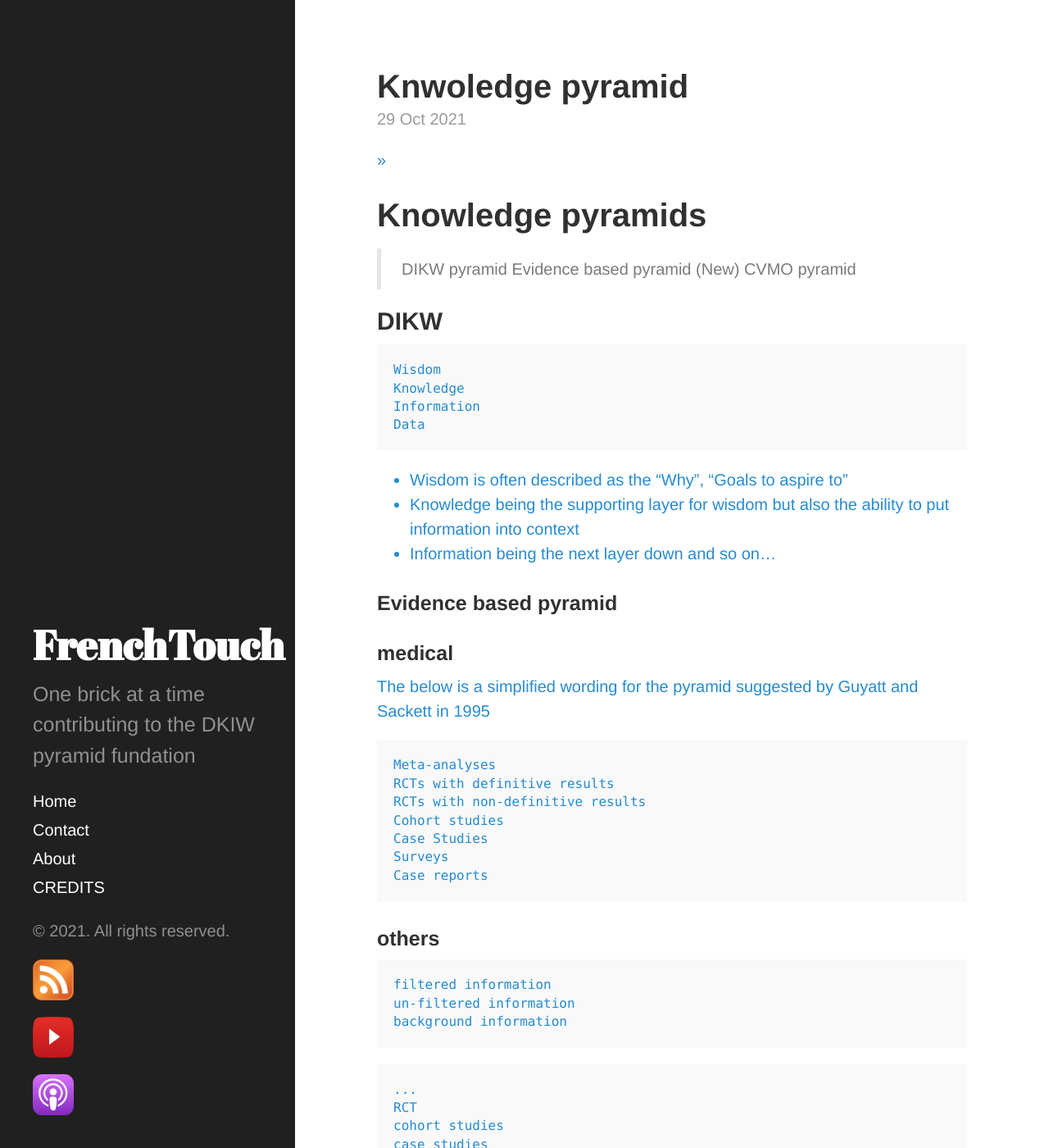
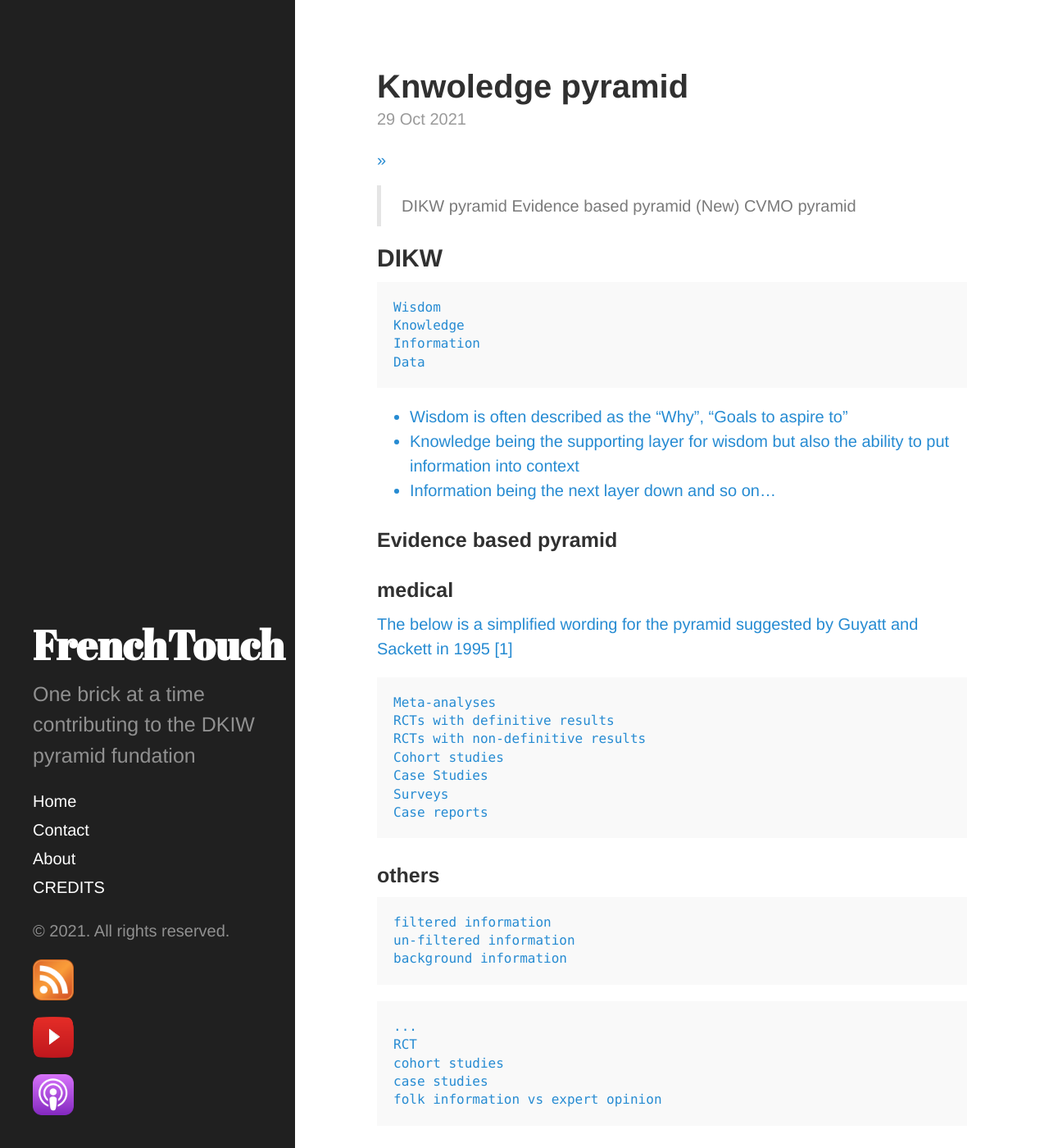
Before and after one commit to touch4tech/touch4tech, a Jekyll site: the page built from _posts/2021-10-29-knowledge_pyramids.md, in a window 1280 px wide and 1400 px high. Shown: the whole window at 82% size. Built offline with Jekyll 4.4.1, drawn with Linux system fonts in a browser that asks for light colours.

Commit message:
editions to pyramid article

````diff
--- a/_posts/2021-10-29-knowledge_pyramids.md
+++ b/_posts/2021-10-29-knowledge_pyramids.md
@@ -1,10 +1,8 @@
 ---
 layout: post
 title: Knwoledge pyramid
-author: Oberron
+author: oberron
 ---
-
-# Knowledge pyramids
 
 > DIKW pyramid
 > Evidence based pyramid
@@ -27,7 +25,7 @@
 
 ### medical
 
-The below is a simplified wording for the pyramid suggested by Guyatt and Sackett in 1995
+The below is a simplified wording for the pyramid suggested by Guyatt and Sackett in 1995 [1]
 
 ```pyramid
 Meta-analyses
@@ -79,3 +77,5 @@
 * Optimise has actually two dimensions:
     * optimising actions towards a dedicated outcome (known as wisdom in the `DIKW pyramid`)
     * optimising of the model either to simplif it (`accam's rasor`) or optimising the model to reduce the gap between the model predictions and observed changes in data when actions are undertaken.
+
+[1]
````
